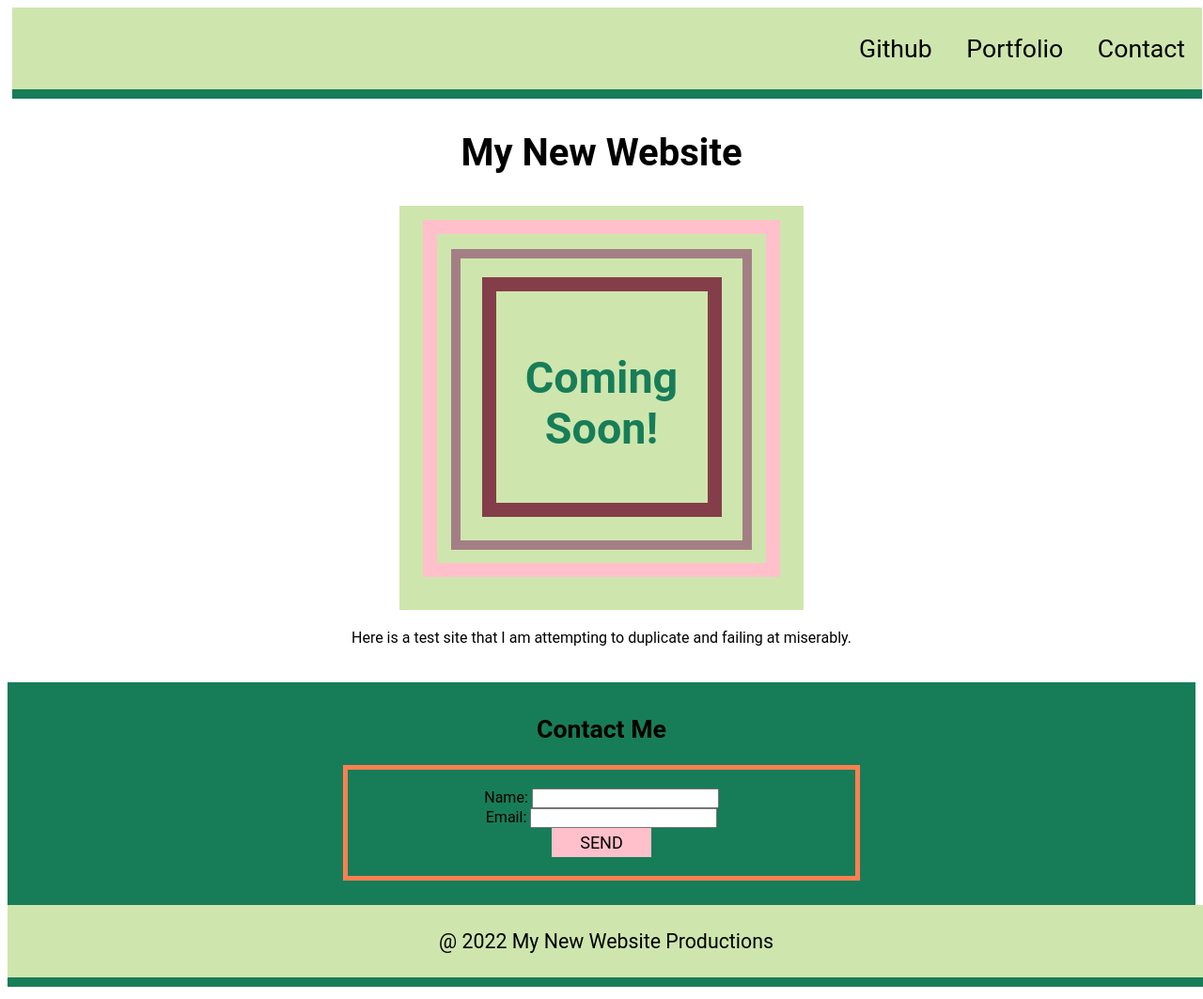
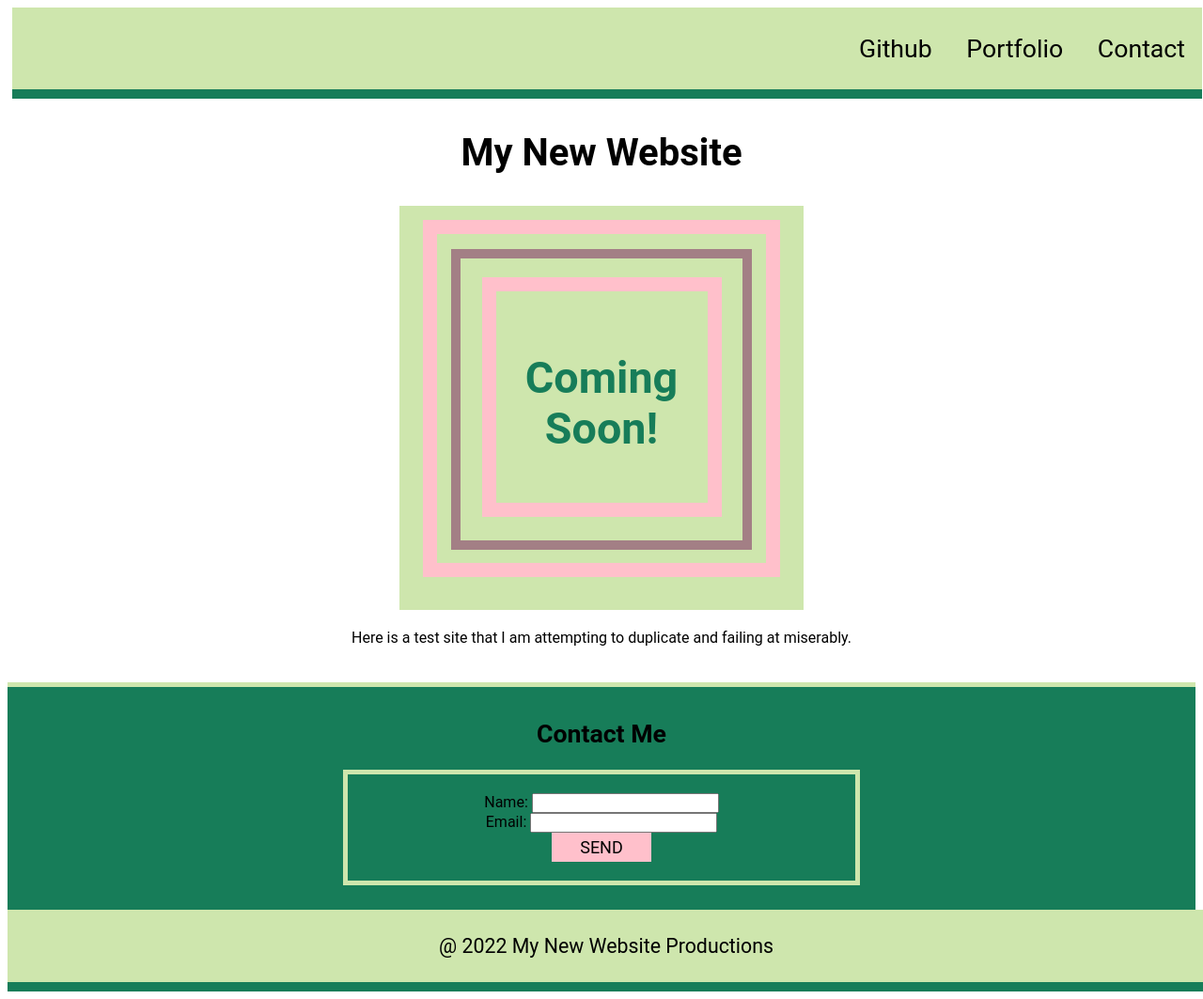
Before and after one commit to gaughanln/22-mini-project, a plain HTML site: page index.html in a window 1280 px wide. Shown: the top 1063 px of the page at 94% size. Drawn offline with Linux system fonts and the light colour scheme.

Commit message:
updated style colors

```diff
--- a/style.css
+++ b/style.css
@@ -58,6 +58,7 @@ h2 {
 
   /* contact section */
 .contact {
+    border-top: solid 5px rgb(206, 230, 173);
     background-color: rgb(23, 125, 89);
     text-align: center;
     padding-top: 1%;
@@ -67,7 +68,7 @@ h2 {
      }
 
      .contact-form {
-        border: 5px solid coral;
+        border: 5px solid rgb(206, 230, 173);
         width: 500px;
         padding: 20px;
         margin: auto;
@@ -112,7 +113,7 @@ h2 {
      }
 
      #container4 {
-        border: 15px solid rgb(132, 62, 74);
+        border: 15px solid pink;
         width: 225px;
         height: 225px;
         margin: auto;
```
